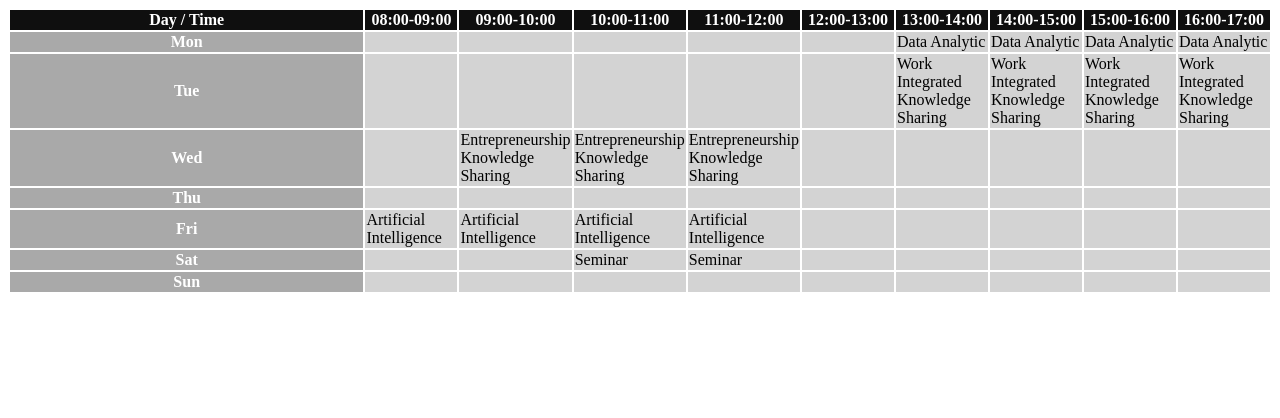
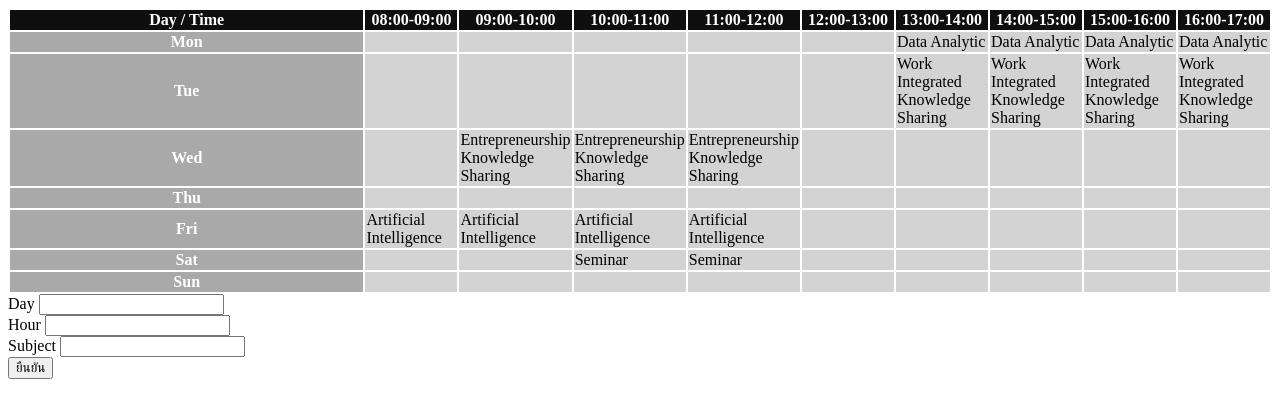
Before and after one commit to sornchaigo/WebPro2567-2, a PHP site: page / in a window 1280 px wide. Shown: the top 418 px of the page. Run offline with PHP 8.4, Linux system fonts and the light colour scheme.

Commit message:
Fix Lab04 add POST

```diff
--- a/lab04/index.php
+++ b/lab04/index.php
@@ -28,8 +28,16 @@ $classRoomData = [
         10 => "Seminar",
         11 => "Seminar",
     ],
-    "Sun" => ""
+    "Sun" => []
 ];
+if (!empty($_POST['day'])) {
+
+    $day = $_POST['day'];
+    $hour = $_POST['hour'];
+    $subject = $_POST['subject'];
+
+    $classRoomData[ $day ][ $hour ] = $subject;
+}
 ?>
 <!DOCTYPE html>
 <html lang="en">
@@ -99,6 +107,23 @@ $classRoomData = [
         </tbody>
     </table>
 
+    <form action="" method="POST">
+        <div>
+        <label for="">Day</label>
+        <input type="text" name="day">
+        </div>
+        <div>
+        <label for="">Hour</label>
+        <input type="number" name="hour">
+        </div>
+        <div>
+            <label for="">Subject</label>
+            <input type="text" name="subject">
+        </div>
+        <div>
+            <button type="submit">ยืนยัน</button>
+        </div>
+    </form>
 </body>
 
 </html>
```
